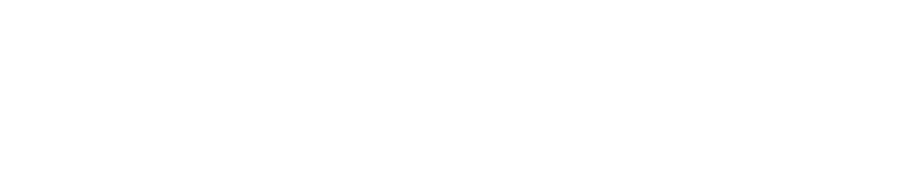
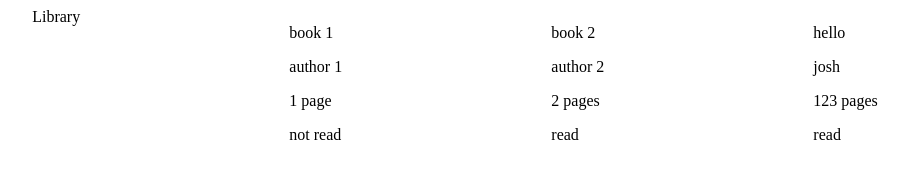
Before and after one commit to yoongi3/odin-library, a plain HTML site: page index.html in a window 1280 px wide. Shown: the whole page, without its empty margins (185-1093 px from the left). Drawn offline with Linux system fonts and the light colour scheme.

Commit message:
Add basic functionality of library display

```diff
--- a/index.html
+++ b/index.html
@@ -3,9 +3,11 @@
 <head>
     <meta charset="UTF-8">
     <title>Library</title>
-    <script src ="script.js"></script>
+    <link rel="stylesheet" href="style.css">
 </head>
 <body>
+    <div id="library">Library</div>
 
+    <script src ="script.js"></script>
 </body>
 </html>
--- a/script.js
+++ b/script.js
@@ -1,3 +1,7 @@
+// Data Structure
+
+document.body.onload = displayLibrary;
+
 let myLibrary = [];
 
 function Book(title, author, pages, read){
@@ -11,16 +15,28 @@ function AddBookToLibrary(book){
     myLibrary.push(book)
 }
 
-const book1 = new Book('book1','author1','1page','not read')
-const book2 = new Book('book2','author2','2pages','read')
+const book1 = new Book('book 1','author 1','1 page','not read')
+const book2 = new Book('book 2','author 2','2 pages','read')
+const book3 = new Book('hello','josh','123 pages', 'read')
 
 AddBookToLibrary(book1);
-AddBookToLibrary(book2)
+AddBookToLibrary(book2);
+AddBookToLibrary(book3)
+
+const library = document.getElementById("library");
 
 function displayLibrary(){
-    myLibrary.forEach(element => {
-        console.log(element)
+    myLibrary.forEach(book => {
+
+        const newDiv = document.createElement("div");
+        newDiv.setAttribute("class","book");
+
+        Object.keys(book).forEach(key => {
+            const p = document.createElement("p");
+            newDiv.appendChild(p);
+            p.appendChild(document.createTextNode(book[key]))
+        });
+
+        library.appendChild(newDiv)
     });
 }
-
-displayLibrary();
--- a/style.css
+++ b/style.css
@@ -0,0 +1,7 @@
+#library{
+    display: flex;
+    justify-content: space-evenly;
+}
+.book{
+
+}
```
